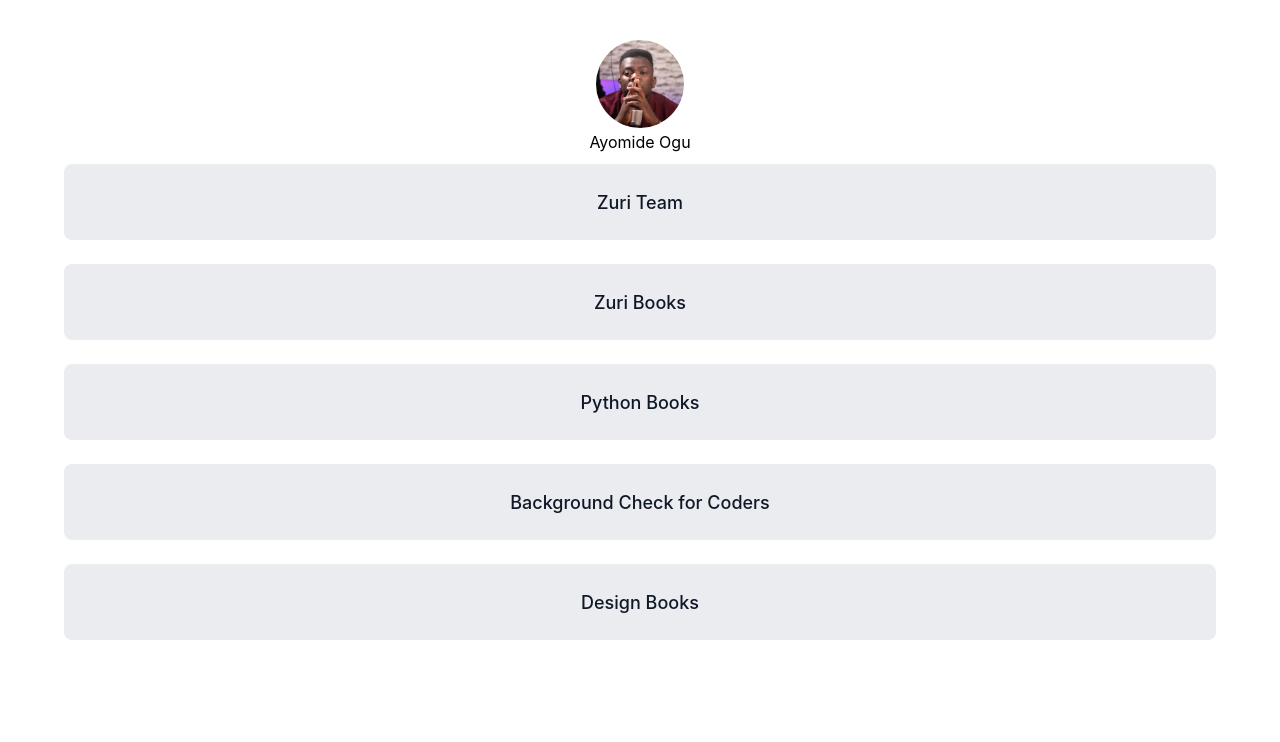
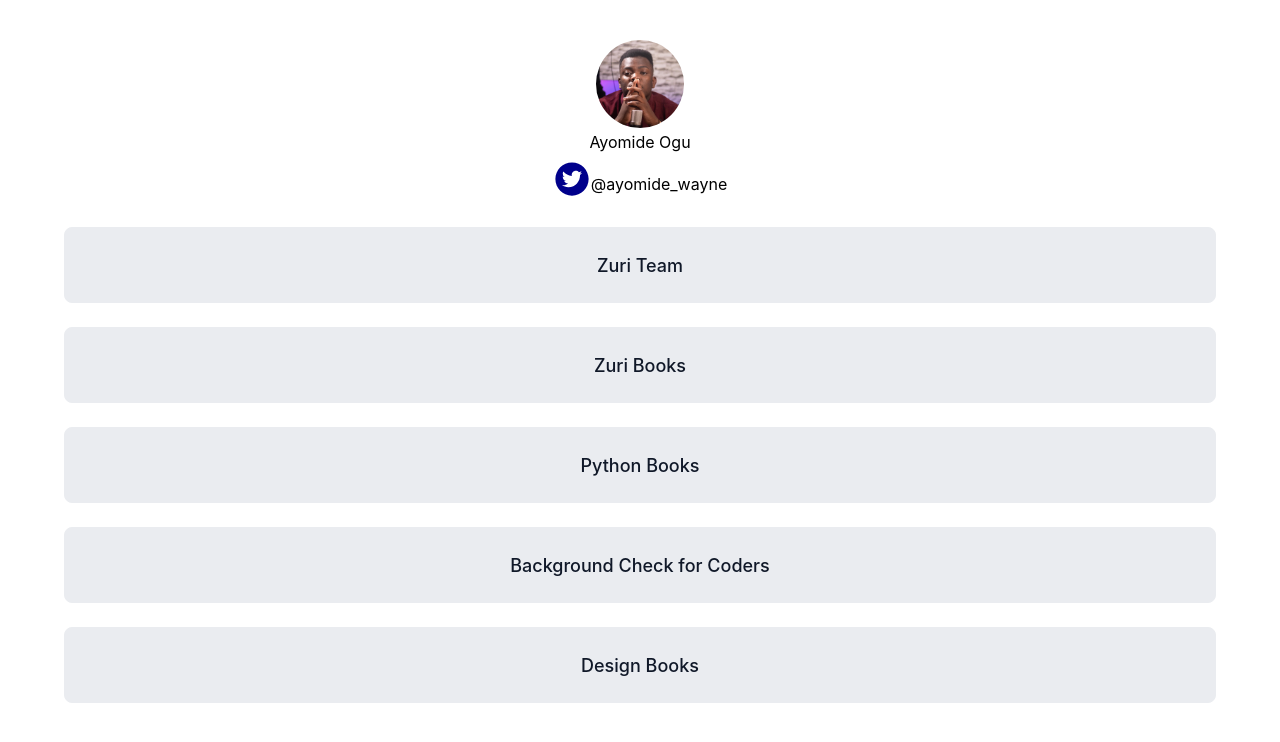
Before and after one commit to ayowayne123/Linkify, a React (Create React App) app: page / in a window 1280 px wide. Shown: the top 742 px of the page. Built offline with nearby package versions, Linux system fonts and the light colour scheme.

Commit message:
started footer

```diff
--- a/package.json
+++ b/package.json
@@ -8,6 +8,7 @@
     "@testing-library/user-event": "^13.5.0",
     "react": "^18.2.0",
     "react-dom": "^18.2.0",
+    "react-icons": "^4.6.0",
     "react-scripts": "5.0.1",
     "web-vitals": "^2.1.4"
   },
--- a/src/App.css
+++ b/src/App.css
@@ -4,10 +4,33 @@
 
 }
 
+/* For the Profile Image */
 .profile{
   border-radius: 275px;
 
 }
+
+/* div that carries all socials */
+.icons{
+  margin: 8px;
+  display: flex;
+  justify-content: center;
+  align-items: center;
+}
+
+/* For the Hidden slack profile item */
+.slack {
+
+  display: none;
+}
+
+/* For the Twitter Profile Item */
+.twitter{
+  font-size: 38px;
+  color: darkblue;
+}
+
+
 
 .btn {
   padding: 24px 32px;
@@ -24,4 +47,14 @@ cursor: pointer;
   font-family: 'Inter';
   color: #101828;
 
+
 }
+
+.btn:hover {
+  background-color: #4CAF50; /* Green */
+  color: white;
+}
+
+.Last_footer{
+
+}
--- a/src/App.js
+++ b/src/App.js
@@ -2,6 +2,7 @@ import './App.css';
 import React from 'react';
 import Profile from './components/Profile';
 import Button from './components/Button';
+import Footer from './components/Footer';
 
 function App() {
   return (
@@ -13,6 +14,7 @@ function App() {
        <Button  btn_Id="book__python" as="a" href="https://whereisthemouse.com"  text="Python Books"/>
        <Button btn_Id="pitch" as="a" href="https://background.zuri.team" text="Background Check for Coders"/>
        <Button btn_Id="book__design" as="a" href="https://books.zuri.team/design-rules" text="Design Books"/>
+       <Footer/>
     </div>
   );
 }
--- /dev/null
+++ b/src/components/Footer.jsx
@@ -0,0 +1,11 @@
+import React from 'react'
+
+function Footer() {
+  return (
+    <div className='Last_footer'>
+
+    </div>
+  )
+}
+
+export default Footer
--- a/src/components/Profile.jsx
+++ b/src/components/Profile.jsx
@@ -1,16 +1,17 @@
 import React from 'react'
 import '../App.css';
 import profile from '../Ayomide_profile.jpeg'
+import { AiFillTwitterCircle,AiFillSlackCircle } from "react-icons/ai";
 
 function Profile() {
   return (
     <div>
         <img className="profile" src={profile} alt="Profile of Ayomide" width="88" height="88" />
-        <div>Ayomide Ogu</div>
-
-        <div>
-
-
+        <div className="profile_name">Ayomide Ogu</div>
+        <div className='icons'>
+          <span className='twitter' id='twitter'>
+           <AiFillTwitterCircle/>  </span> @ayomide_wayne
+          <span className='slack'> <AiFillSlackCircle/></span>
            </div>
 
     </div>
```
Also changed, not shown: 1 other file (tests, documents, lock files or other folders). Lines whose indentation alone changed are shown as unchanged.
